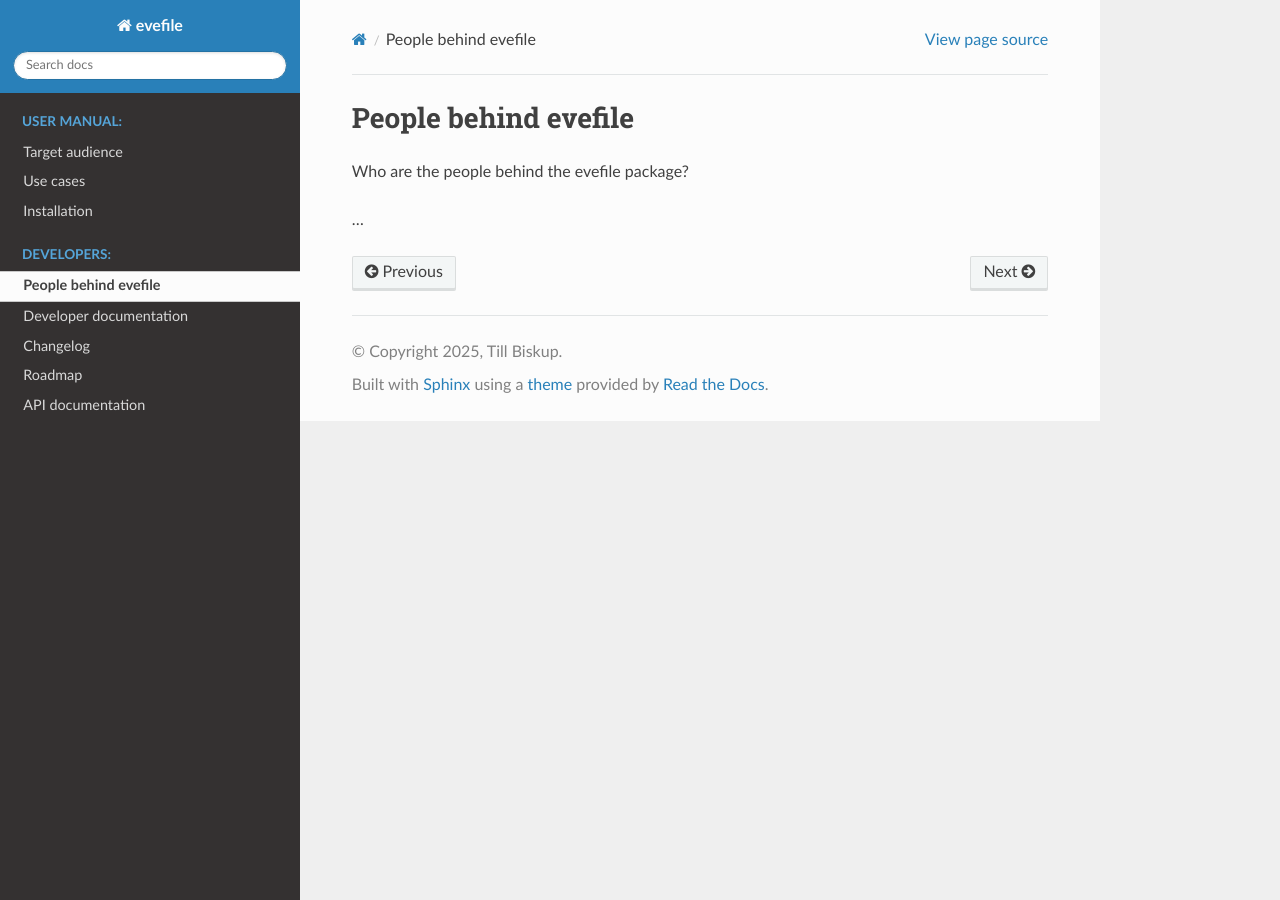
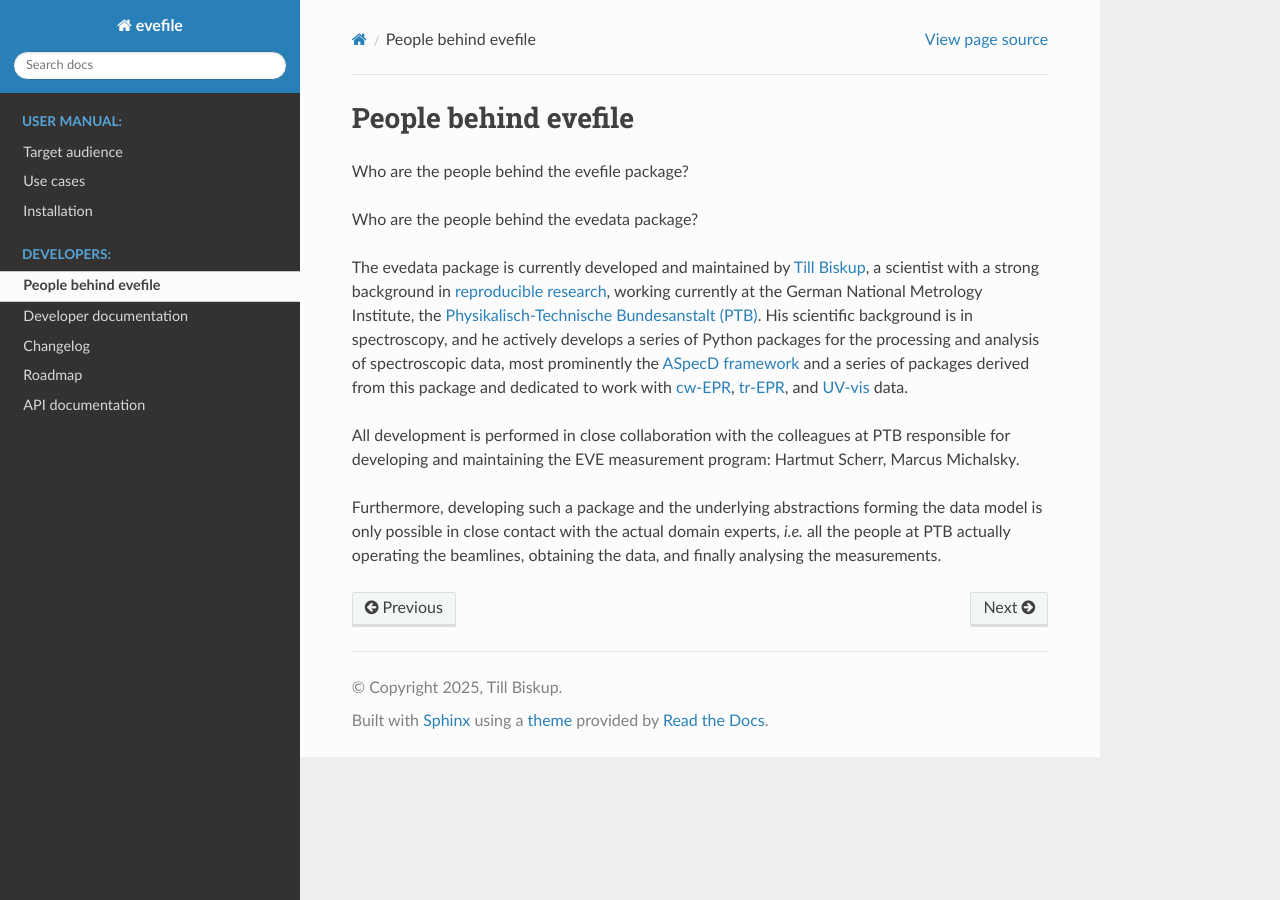
Before and after one commit to tillbiskup/evefile, a Sphinx documentation site: the page built from docs/people.rst, in a window 1280 px wide. Built offline with Sphinx 7.4.7 and the Read the Docs theme 3.1.0, drawn with Linux system fonts in a browser that asks for light colours.

Commit message:
Update documentation

```diff
--- a/docs/conf.py
+++ b/docs/conf.py
@@ -231,10 +231,6 @@ epub_exclude_files = ["search.html"]
 intersphinx_mapping = {
     "python": ("https://docs.python.org/3", None),
     "numpy": ("https://numpy.org/doc/stable/", None),
-    "scipy": ("https://docs.scipy.org/doc/scipy/reference/", None),
-    "matplotlib": ("https://matplotlib.org/stable/", None),
-    "aspecd": ("https://docs.aspecd.de/", None),
-    "qtbricks": ("https://qtbricks.docs.till-biskup.de/", None),
 }
 
 # -- Options for todo extension ----------------------------------------------
--- a/docs/people.rst
+++ b/docs/people.rst
@@ -4,4 +4,11 @@ People behind evefile
 
 Who are the people behind the evefile package?
 
-...
+
+Who are the people behind the evedata package?
+
+The evedata package is currently developed and maintained by `Till Biskup <https://www.till-biskup.de/>`_, a scientist with a strong background in `reproducible research <https://www.reproducible-research.de/>`_, working currently at the German National Metrology Institute, the `Physikalisch-Technische Bundesanstalt (PTB) <https://www.ptb.de/>`_. His scientific background is in spectroscopy, and he actively develops a series of Python packages for the processing and analysis of spectroscopic data, most prominently the `ASpecD framework <https://docs.aspecd.de/>`_ and a series of packages derived from this package and dedicated to work with `cw-EPR <https://docs.cwepr.de>`_, `tr-EPR <https://docs.trepr.de>`_, and `UV-vis <https://docs.uvvispy.de>`_ data.
+
+All development is performed in close collaboration with the colleagues at PTB responsible for developing and maintaining the EVE measurement program: Hartmut Scherr, Marcus Michalsky.
+
+Furthermore, developing such a package and the underlying abstractions forming the data model is only possible in close contact with the actual domain experts, *i.e.* all the people at PTB actually operating the beamlines, obtaining the data, and finally analysing the measurements.
--- a/setup.py
+++ b/setup.py
@@ -11,7 +11,8 @@ def read(filename):
 setuptools.setup(
     name="evefile",
     version=read("VERSION").strip(),
-    description="Transitional package to read eveH5 files containing synchrotron radiometry data recorded at BESSY/ML in Berlin",
+    description="Transitional package to read eveH5 files containing "
+    "synchrotron radiometry data recorded at BESSY/ML in Berlin",
     long_description=read("README.rst"),
     long_description_content_type="text/x-rst",
     author="Till Biskup",
@@ -33,8 +34,6 @@ setuptools.setup(
     ],
     classifiers=[
         "Programming Language :: Python :: 3",
-        "Programming Language :: Python :: 3.7",
-        "Programming Language :: Python :: 3.8",
         "Programming Language :: Python :: 3.9",
         "Programming Language :: Python :: 3.10",
         "Programming Language :: Python :: 3.11",
```
Also changed, not shown: docs/audience.rst (+8 -0 lines), 1 other file.
